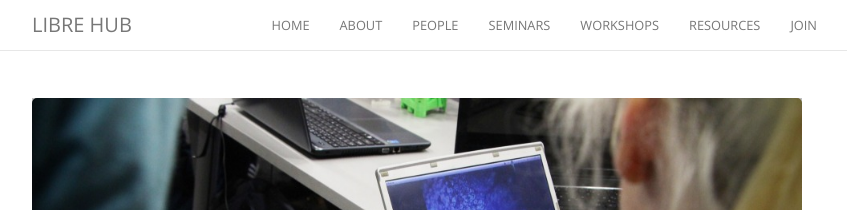
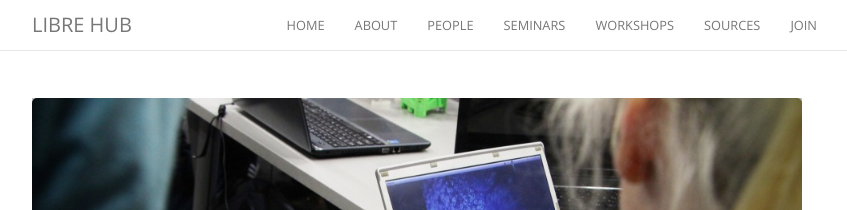
Before and after one commit to LIBREhub/LIBREhub.github.io, a Jekyll site: the page built from index.html, in a window 1280 px wide. Shown: the top 210 px of the page, without its empty margins (223-1070 px from the left). Built offline with Jekyll 4.4.1, drawn with Linux system fonts in a browser that asks for light colours; nearby versions of some CDN libraries; comment, search, counter and statistics services are not loaded.

Commit message:
Update _config.yml

```diff
--- a/_config.yml
+++ b/_config.yml
@@ -28,8 +28,8 @@ nav:
     href:           "/seminars"
   - name:           "workshops"
     href:           "/workshops"
-  - name:           "resources"
-    href:           "/docu"
+  - name:           "sources"
+    href:           "/sources"
   - name:           "join"
     href:           "/join"
 
```
